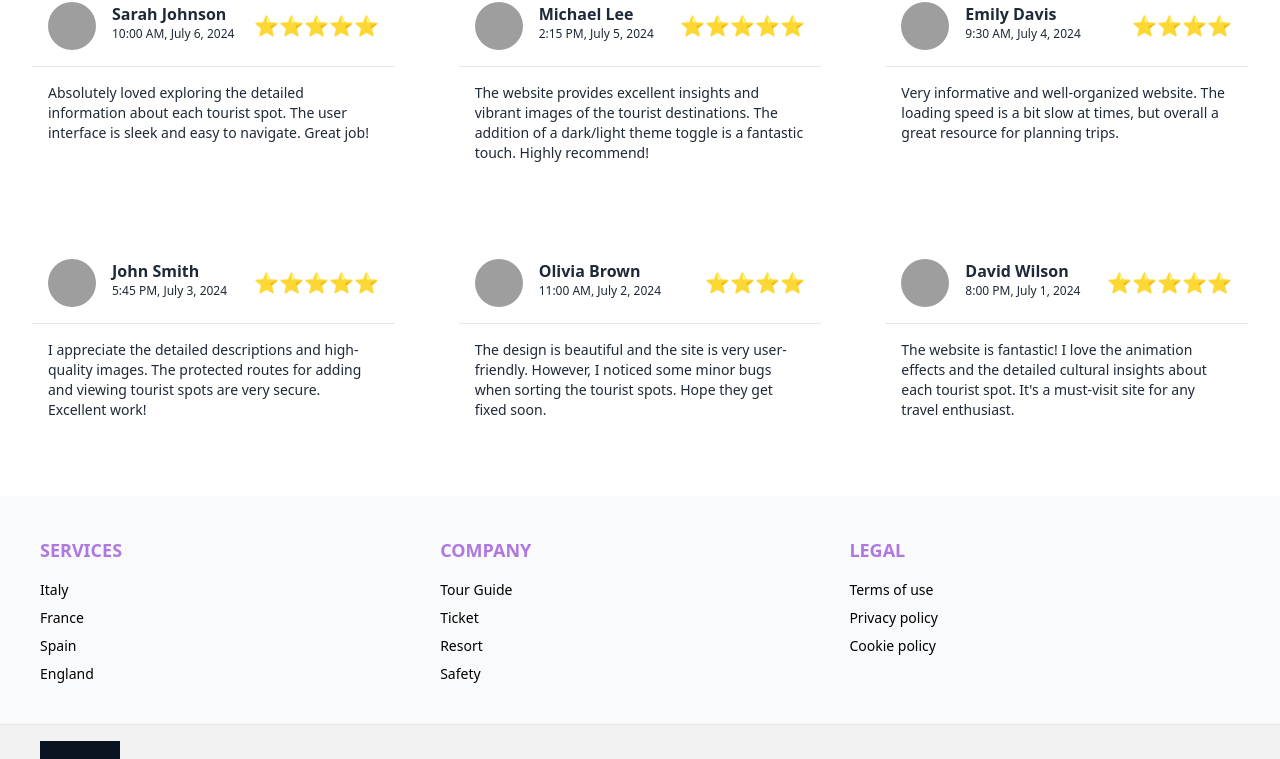
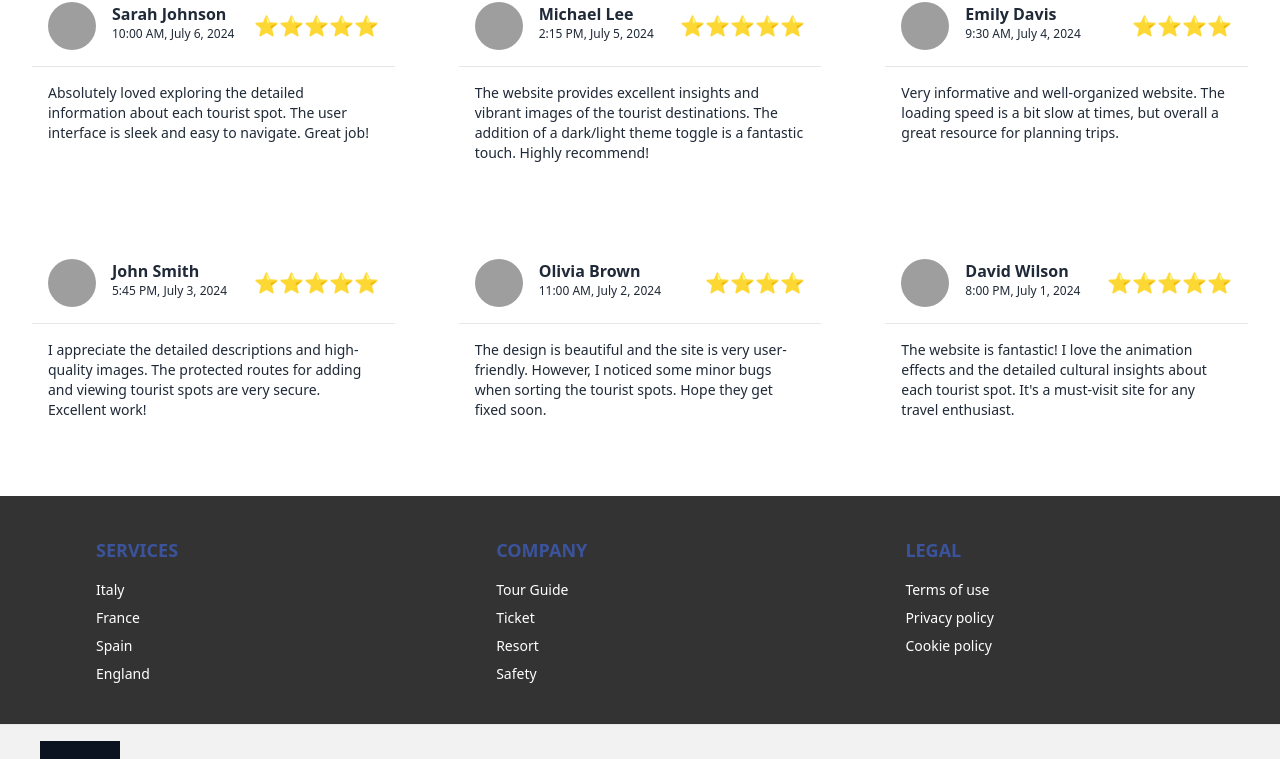
Before and after one commit to Idba1/B9A10-client-side, a React (Vite) app: page /page in a window 1280 px wide. Shown: the part 3843-4602 px from the top of the page. Built offline with nearby package versions, Linux system fonts and the light colour scheme; no server answers; grey boxes are pictures that could not be loaded.

Commit message:
update footer, nav, contact

```diff
--- a/src/Components/Footer.jsx
+++ b/src/Components/Footer.jsx
@@ -3,38 +3,38 @@
 const Footer = () => {
   return (
     <div>
-      <footer className="footer p-10 bg-gray-50 text-base-content">
-        <nav>
-          <h6 className="footer-title text-purple-700 text-lg">Services</h6>
-          <a className="link link-hover text-black text-sm">Italy</a>
-          <a className="link link-hover text-black text-sm">France</a>
-          <a className="link link-hover text-black text-sm">Spain</a>
-          <a className="link link-hover text-black text-sm">England</a>
+      <footer className="footer p-10 bg-[#333333] text-[#FFFFFF]">
+        <nav className=" ml-0 lg:ml-14">
+          <h6 className="footer-title text-[#4169E1]  text-lg">Services</h6>
+          <a className="link link-hover text-sm">Italy</a>
+          <a className="link link-hover text-sm">France</a>
+          <a className="link link-hover text-sm">Spain</a>
+          <a className="link link-hover text-sm">England</a>
         </nav>
-        <nav>
-          <h6 className="footer-title text-purple-700 text-lg">Company</h6>
-          <a className="link link-hover text-black text-sm">Tour Guide</a>
-          <a className="link link-hover text-black text-sm">Ticket</a>
-          <a className="link link-hover text-black text-sm">Resort</a>
-          <a className="link link-hover text-black text-sm">Safety</a>
+        <nav className=" ml-0 lg:ml-14">
+          <h6 className="footer-title text-[#4169E1]  text-lg">Company</h6>
+          <a className="link link-hover text-sm">Tour Guide</a>
+          <a className="link link-hover text-sm">Ticket</a>
+          <a className="link link-hover text-sm">Resort</a>
+          <a className="link link-hover text-sm">Safety</a>
         </nav>
-        <nav>
-          <h6 className="footer-title text-purple-700 text-lg">Legal</h6>
-          <a className="link link-hover text-black text-sm">Terms of use</a>
-          <a className="link link-hover text-black text-sm">Privacy policy</a>
-          <a className="link link-hover text-black text-sm">Cookie policy</a>
+        <nav className=" ml-0 lg:ml-14">
+          <h6 className="footer-title text-[#4169E1]  text-lg">Legal</h6>
+          <a className="link link-hover text-sm">Terms of use</a>
+          <a className="link link-hover text-sm">Privacy policy</a>
+          <a className="link link-hover text-sm">Cookie policy</a>
         </nav>
       </footer>
       <footer className="footer px-10 py-4 border-t bg-base-200 text-base-content border-base-300">
         <aside className="items-center grid-flow-col">
           <img src="Logo.png" className="h-20 w-20" alt="" />
-          <p className="text-purple-700 text-lg">EURO JOURNEY <br /> <span className="text-black text-sm">Providing reliable tour since 1992</span></p>
+          <p className="text-[#4169E1] font-bold text-lg">EURO JOURNEY <br /> <span className= "text-sm font-normal text-black">Providing reliable tour since 1992</span></p>
         </aside>
         <nav className="md:place-self-center md:justify-self-end">
           <div className="grid grid-flow-col gap-4">
-            <a href="https://twitter.com/"><svg xmlns="http://www.w3.org/2000/svg" width="24" height="24" viewBox="0 0 24 24" className="fill-current"><path d="M24 4.557c-.883.392-1.832.656-2.828.775 1.017-.609 1.798-1.574 2.165-2.724-.951.564-2.005.974-3.127 1.195-.897-.957-2.178-1.555-3.594-1.555-3.179 0-5.515 2.966-4.797 6.045-4.091-.205-7.719-2.165-10.148-5.144-1.29 2.213-.669 5.108 1.523 6.574-.806-.026-1.566-.247-2.229-.616-.054 2.281 1.581 4.415 3.949 4.89-.693.188-1.452.232-2.224.084.626 1.956 2.444 3.379 4.6 3.419-2.07 1.623-4.678 2.348-7.29 2.04 2.179 1.397 4.768 2.212 7.548 2.212 9.142 0 14.307-7.721 13.995-14.646.962-.695 1.797-1.562 2.457-2.549z"></path></svg></a>
-            <a href="https://www.youtube.com/"><svg xmlns="http://www.w3.org/2000/svg" width="24" height="24" viewBox="0 0 24 24" className="fill-current"><path d="M19.615 3.184c-3.604-.246-11.631-.245-15.23 0-3.897.266-4.356 2.62-4.385 8.816.029 6.185.484 8.549 4.385 8.816 3.6.245 11.626.246 15.23 0 3.897-.266 4.356-2.62 4.385-8.816-.029-6.185-.484-8.549-4.385-8.816zm-10.615 12.816v-8l8 3.993-8 4.007z"></path></svg></a>
-            <a href="www.facebook.com"><svg xmlns="http://www.w3.org/2000/svg" width="24" height="24" viewBox="0 0 24 24" className="fill-current"><path d="M9 8h-3v4h3v12h5v-12h3.642l.358-4h-4v-1.667c0-.955.192-1.333 1.115-1.333h2.885v-5h-3.808c-3.596 0-5.192 1.583-5.192 4.615v3.385z"></path></svg></a>
+            <a href="https://twitter.com/"><svg xmlns="http://www.w3.org/2000/svg" width="24" height="24" viewBox="0 0 24 24" className="text-[#FFD700] fill-current"><path d="M24 4.557c-.883.392-1.832.656-2.828.775 1.017-.609 1.798-1.574 2.165-2.724-.951.564-2.005.974-3.127 1.195-.897-.957-2.178-1.555-3.594-1.555-3.179 0-5.515 2.966-4.797 6.045-4.091-.205-7.719-2.165-10.148-5.144-1.29 2.213-.669 5.108 1.523 6.574-.806-.026-1.566-.247-2.229-.616-.054 2.281 1.581 4.415 3.949 4.89-.693.188-1.452.232-2.224.084.626 1.956 2.444 3.379 4.6 3.419-2.07 1.623-4.678 2.348-7.29 2.04 2.179 1.397 4.768 2.212 7.548 2.212 9.142 0 14.307-7.721 13.995-14.646.962-.695 1.797-1.562 2.457-2.549z"></path></svg></a>
+            <a href="https://www.youtube.com/"><svg xmlns="http://www.w3.org/2000/svg" width="24" height="24" viewBox="0 0 24 24" className="text-[#FFD700] fill-current"><path d="M19.615 3.184c-3.604-.246-11.631-.245-15.23 0-3.897.266-4.356 2.62-4.385 8.816.029 6.185.484 8.549 4.385 8.816 3.6.245 11.626.246 15.23 0 3.897-.266 4.356-2.62 4.385-8.816-.029-6.185-.484-8.549-4.385-8.816zm-10.615 12.816v-8l8 3.993-8 4.007z"></path></svg></a>
+            <a href="www.facebook.com"><svg xmlns="http://www.w3.org/2000/svg" width="24" height="24" viewBox="0 0 24 24" className="text-[#FFD700] fill-current"><path d="M9 8h-3v4h3v12h5v-12h3.642l.358-4h-4v-1.667c0-.955.192-1.333 1.115-1.333h2.885v-5h-3.808c-3.596 0-5.192 1.583-5.192 4.615v3.385z"></path></svg></a>
           </div>
         </nav>
       </footer>
--- a/src/Components/Navbar.jsx
+++ b/src/Components/Navbar.jsx
@@ -199,7 +199,7 @@ const Navbar = () => {
                         }
                         {
                             user ? <div>
-                                <NavLink  className=" lg:font-bold bg-[#FFD700] text-[#333333] btn justify-end bottom-0 border-none hover:bg-[#FF7F50] hover:text-[#FFFFFF]" to={"/register"}>Register</NavLink>
+                                <NavLink  className=" lg:font-bold bg-[#FFD700] text-[#333333] hidden btn justify-end bottom-0 border-none hover:bg-[#FF7F50] hover:text-[#FFFFFF]" to={"/register"}>Register</NavLink>
                             </div> :
                                 <div>
                                     <NavLink className="ml-2 visible lg:font-bold bg-[#FFD700] text-[#333333] btn justify-end bottom-0 border-none hover:bg-[#FF7F50] hover:text-[#FFFFFF]" to={"/register"}>Register</NavLink>
--- a/src/Pages/Contact.jsx
+++ b/src/Pages/Contact.jsx
@@ -21,7 +21,7 @@ const Contact = () => {
             <section className="py-6 dark:bg-gray-50 dark:text-gray-900">
                 <div className="grid max-w-6xl grid-cols-1 px-6 mx-auto lg:px-8 md:grid-cols-2 md:divide-x">
                     <div className="py-6 md:py-0 md:px-6">
-                        <h1 className="text-4xl text-yellow-600 font-bold">Get in touch</h1>
+                        <h1 className="text-4xl text-[#FFD700] font-bold">Get in touch</h1>
                         <p className="pt-2 pb-4">Fill in the form to start a conversation</p>
                         <div className="space-y-4">
                             <p className="flex items-center">
```
